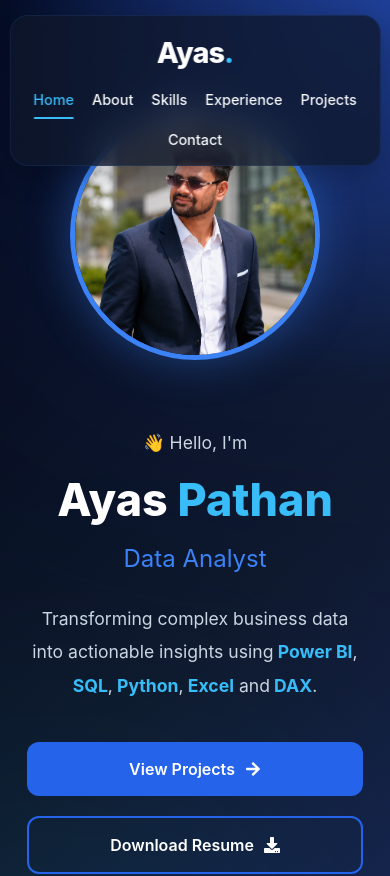
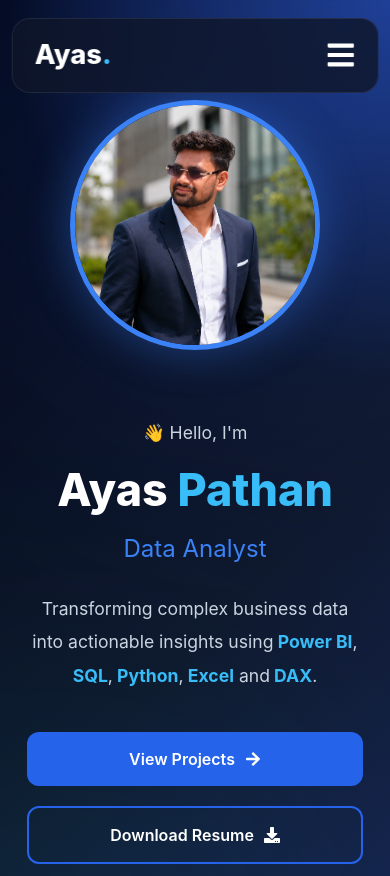
Before and after one commit to AyasPathan007/data-analyst-portfolio, a React (Vite) app: page / in a window 390 px wide. Shown: the top 876 px of the page. Built offline with nearby package versions, Linux system fonts and the light colour scheme.

Commit message:
Updated responsive navbar

```diff
--- a/src/components/Hero/Hero.css
+++ b/src/components/Hero/Hero.css
@@ -354,11 +354,11 @@ font-size:1.8rem;
 
 }
 
-@media(max-width:600px){
+@media(max-width:768px){
 
 .hero{
 
-padding:120px 7% 80px;
+padding:110px 7% 70px;
 
 }
 
--- a/src/components/Navbar/Navbar.css
+++ b/src/components/Navbar/Navbar.css
@@ -1,195 +1,277 @@
-/* ===========================
+/* =========================
    Navbar
-=========================== */
+========================= */
 
 .navbar {
   position: fixed;
-  top: 15px;
+  top: 18px;
   left: 50%;
   transform: translateX(-50%);
-  width: min(95%, 1400px);
-  height: 72px;
+  width: 90%;
+  max-width: 1200px;
 
   display: flex;
   justify-content: space-between;
   align-items: center;
 
-  padding: 0 35px;
+  padding: 16px 36px;
 
-  background: rgba(15, 23, 42, 0.75);
+  background: rgba(15, 23, 42, 0.82);
   backdrop-filter: blur(18px);
   -webkit-backdrop-filter: blur(18px);
 
-  border: 1px solid rgba(59, 130, 246, 0.12);
+  border: 1px solid rgba(255,255,255,.08);
   border-radius: 18px;
-
-  box-shadow: 0 8px 30px rgba(0,0,0,.25);
 
   z-index: 1000;
 
-  transition: all .35s ease;
+  transition: transform .35s ease,
+              opacity .35s ease;
 }
 
-/* Hide / Show */
-
 .navbar.show{
-    transform: translate(-50%,0);
+    transform:translate(-50%,0);
     opacity:1;
 }
 
 .navbar.hide{
-    transform: translate(-50%,-120%);
+    transform:translate(-50%,-120%);
     opacity:0;
 }
 
-/* ===========================
+/* =========================
    Logo
-=========================== */
+========================= */
 
-.logo{
-    font-size:2.6rem;
+.navbar-logo{
+    text-decoration:none;
+    font-size:2rem;
     font-weight:800;
-    color:#fff;
-    letter-spacing:-1px;
-    cursor:pointer;
-    user-select:none;
+    color:white;
 }
 
-.logo span{
+.navbar-logo span{
     color:#38bdf8;
 }
 
-/* ===========================
-   Navigation
-=========================== */
+/* =========================
+   Desktop Menu
+========================= */
 
-nav{
+.desktop-menu{
     display:flex;
     align-items:center;
-    gap:38px;
+    gap:32px;
+    list-style:none;
 }
 
-nav a{
+.desktop-menu a{
+    color:white;
+    text-decoration:none;
+    font-weight:600;
     position:relative;
-
-    color:#f8fafc;
-
-    font-size:1.12rem;
-    font-weight:500;
-
-    text-decoration:none;
-
-    cursor:pointer;
-
     transition:.3s;
 }
 
-nav a:hover{
-    color:#38bdf8;
-}
-
-nav a.active{
-    color:#38bdf8;
-}
-
-/* underline */
-
-nav a::after{
+.desktop-menu a::after{
 
     content:"";
 
     position:absolute;
 
     left:0;
-bottom:-8px;
+    bottom:-6px;
 
     width:0;
     height:2px;
 
     background:#38bdf8;
 
-border-radius:10px;
+    transition:.3s;
+}
+
+.desktop-menu a:hover{
+
+    color:#38bdf8;
+
+}
+
+.desktop-menu a:hover::after{
+
+    width:100%;
+
+}
+
+/* =========================
+   Hamburger
+========================= */
+
+.menu-btn{
+
+    display:none;
+
+    border:none;
+    background:none;
+
+    color:white;
+
+    font-size:30px;
+
+    cursor:pointer;
+
+}
+
+/* =========================
+   Overlay
+========================= */
+
+.overlay{
+
+    position:fixed;
+    inset:0;
+
+    background:rgba(0,0,0,.45);
+
+    opacity:0;
+    visibility:hidden;
+
+    transition:.3s;
+
+    z-index:998;
+
+}
+
+.overlay.show{
+
+    opacity:1;
+    visibility:visible;
+
+}
+
+/* =========================
+   Mobile Drawer
+========================= */
+
+.mobile-menu{
+
+    position:fixed;
+
+    top:0;
+    right:-100%;
+
+    width:280px;
+    max-width:80%;
+
+    height:100vh;
+
+    background:#0f172a;
+
+    display:flex;
+    flex-direction:column;
+    justify-content:center;
+    align-items:center;
+
+    gap:30px;
+
+    transition:right .35s ease;
+
+    z-index:999;
+
+    box-shadow:-10px 0 30px rgba(0,0,0,.35);
+
+}
+
+.mobile-menu.open{
+
+    right:0;
+
+}
+
+.mobile-menu a{
+
+    color:white;
+    text-decoration:none;
+
+    font-size:1.2rem;
+    font-weight:600;
 
     transition:.3s;
 
 }
 
-nav a:hover::after,
-nav a.active::after{
+.mobile-menu a:hover{
 
-width:100%;
+    color:#38bdf8;
 
 }
 
-/* ===========================
+.close-btn{
+
+    position:absolute;
+
+    top:25px;
+    right:25px;
+
+    background:none;
+    border:none;
+
+    color:white;
+
+    font-size:28px;
+
+    cursor:pointer;
+
+}
+
+/* =========================
    Mobile
-=========================== */
+========================= */
 
-@media(max-width:992px){
+@media (max-width:768px){
+
+    .desktop-menu{
+
+        display:none;
+
+    }
+
+    .menu-btn{
+
+        display:block;
+
+    }
 
     .navbar{
 
-padding:0 25px;
-height:68px;
+        width:94%;
+        padding:16px 22px;
 
     }
 
-.logo{
+    .navbar-logo{
 
-font-size:2rem;
-
-}
-
-nav{
-
-gap:20px;
-
-}
-
-nav a{
-
-font-size:.95rem;
+        font-size:1.7rem;
 
     }
 
 }
 
-@media(max-width:768px){
+/* =========================
+   Desktop Only
+========================= */
 
-.navbar{
+@media (min-width:769px){
 
-width:95%;
-padding:15px 20px;
-height:auto;
+.mobile-menu{
 
-flex-direction:column;
-
-gap:15px;
+display:none;
 
 }
 
-nav{
+.overlay{
 
-flex-wrap:wrap;
-justify-content:center;
-gap:18px;
+display:none;
 
 }
 
 }
-
-@media(max-width:500px){
-
-.logo{
-
-font-size:1.8rem;
-
-}
-
-nav a{
-
-font-size:.9rem;
-
-}
-
-}
--- a/src/components/Navbar/Navbar.jsx
+++ b/src/components/Navbar/Navbar.jsx
@@ -1,62 +1,88 @@
+import "./Navbar.css";
 import { useState, useEffect } from "react";
-import "./Navbar.css";
-import { Link } from "react-scroll";
+import { FaBars, FaTimes } from "react-icons/fa";
 
 function Navbar() {
+  const [menuOpen, setMenuOpen] = useState(false);
   const [showNavbar, setShowNavbar] = useState(true);
 
   useEffect(() => {
-    let lastScrollY = window.scrollY;
+    let lastScroll = window.scrollY;
 
     const handleScroll = () => {
-      const currentScrollY = window.scrollY;
+      if (menuOpen) return;
 
-      if (currentScrollY > lastScrollY && currentScrollY > 80) {
-        setShowNavbar(false); // Hide on scroll down
+      const currentScroll = window.scrollY;
+
+      if (currentScroll > lastScroll && currentScroll > 80) {
+        setShowNavbar(false);
       } else {
-        setShowNavbar(true); // Show on scroll up
+        setShowNavbar(true);
       }
 
-      lastScrollY = currentScrollY;
+      lastScroll = currentScroll;
     };
 
     window.addEventListener("scroll", handleScroll);
 
     return () => window.removeEventListener("scroll", handleScroll);
-  }, []);
+  }, [menuOpen]);
+
+  const closeMenu = () => setMenuOpen(false);
 
   return (
-    <header className={`navbar ${showNavbar ? "show" : "hide"}`}>
-      <div className="logo">
-        Ayas<span>.</span>
-      </div>
+    <>
+      <header className={`navbar ${showNavbar ? "show" : "hide"}`}>
+        <a href="#home" className="navbar-logo">
+          Ayas<span>.</span>
+        </a>
 
-      <nav>
-        <Link to="home" smooth duration={500} spy offset={-80} activeClass="active">
-          Home
-        </Link>
+        {/* Desktop Menu */}
+        <ul className="desktop-menu">
+          <li><a href="#home">Home</a></li>
+          <li><a href="#about">About</a></li>
+          <li><a href="#skills">Skills</a></li>
+          <li><a href="#experience">Experience</a></li>
+          <li><a href="#projects">Projects</a></li>
+          <li><a href="#certificates">Certificates</a></li>
+          <li><a href="#contact">Contact</a></li>
+        </ul>
 
-        <Link to="about" smooth duration={500} spy offset={-80} activeClass="active">
-          About
-        </Link>
+        {/* Hamburger */}
+        <button
+          className="menu-btn"
+          onClick={() => setMenuOpen(true)}
+          aria-label="Open Menu"
+        >
+          <FaBars />
+        </button>
+      </header>
 
-        <Link to="skills" smooth duration={500} spy offset={-80} activeClass="active">
-          Skills
-        </Link>
+      {/* Overlay */}
+      <div
+        className={`overlay ${menuOpen ? "show" : ""}`}
+        onClick={closeMenu}
+      ></div>
 
-        <Link to="experience" smooth duration={500} spy offset={-80} activeClass="active">
-          Experience
-        </Link>
+      {/* Mobile Menu */}
+      <nav className={`mobile-menu ${menuOpen ? "open" : ""}`}>
+        <button
+          className="close-btn"
+          onClick={closeMenu}
+          aria-label="Close Menu"
+        >
+          <FaTimes />
+        </button>
 
-        <Link to="projects" smooth duration={500} spy offset={-80} activeClass="active">
-          Projects
-        </Link>
-
-        <Link to="contact" smooth duration={500} spy offset={-80} activeClass="active">
-          Contact
-        </Link>
+        <a href="#home" onClick={closeMenu}>Home</a>
+        <a href="#about" onClick={closeMenu}>About</a>
+        <a href="#skills" onClick={closeMenu}>Skills</a>
+        <a href="#experience" onClick={closeMenu}>Experience</a>
+        <a href="#projects" onClick={closeMenu}>Projects</a>
+        <a href="#certificates" onClick={closeMenu}>Certificates</a>
+        <a href="#contact" onClick={closeMenu}>Contact</a>
       </nav>
-    </header>
+    </>
   );
 }
 
```
Lines whose indentation alone changed are shown as unchanged.
